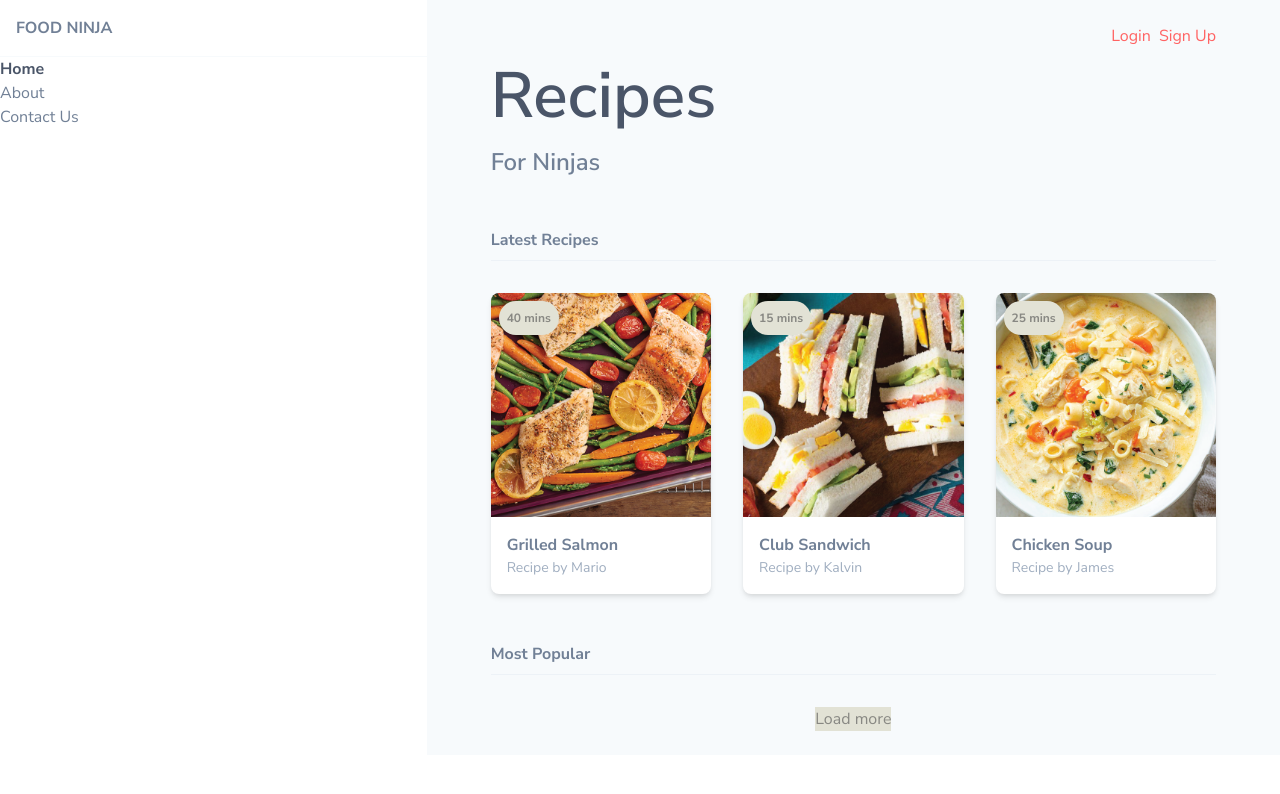
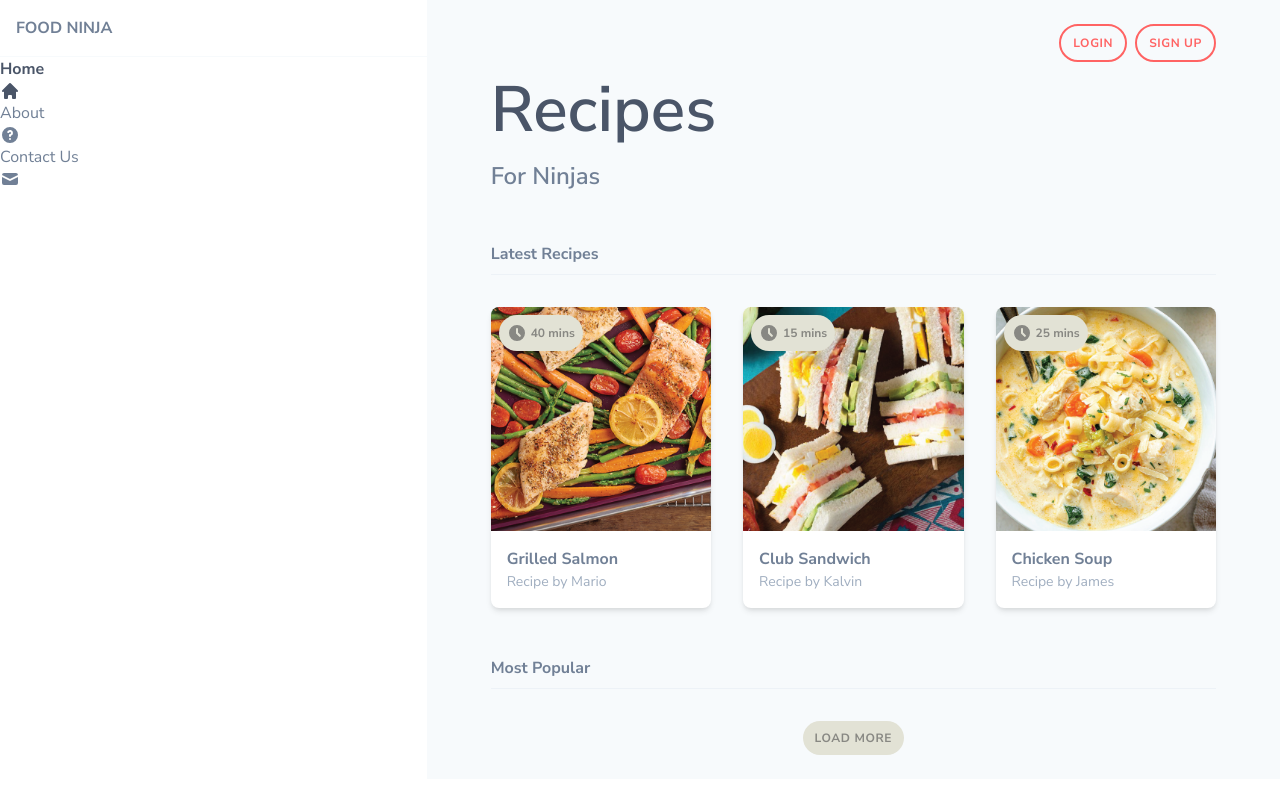
Before and after one commit to robert-laws/practice-aug-2020-react-tailwind-css-app, a React (Create React App) app: page / in a window 1280 px wide. Shown: the top 794 px of the page. Built offline with nearby package versions, Linux system fonts and the light colour scheme.

Commit message:
add buttons and icons

```diff
--- a/src/App.js
+++ b/src/App.js
@@ -15,16 +15,42 @@ function App() {
             <li className='text-gray-700 font-bold'>
               <a href='#home'>
                 <span>Home</span>
+                <svg
+                  viewBox='0 0 20 20'
+                  fill='currentColor'
+                  className='home w-5 h-5'
+                >
+                  <path d='M10.707 2.293a1 1 0 00-1.414 0l-7 7a1 1 0 001.414 1.414L4 10.414V17a1 1 0 001 1h2a1 1 0 001-1v-2a1 1 0 011-1h2a1 1 0 011 1v2a1 1 0 001 1h2a1 1 0 001-1v-6.586l.293.293a1 1 0 001.414-1.414l-7-7z' />
+                </svg>
               </a>
             </li>
             <li>
               <a href='#about'>
                 <span>About</span>
+                <svg
+                  viewBox='0 0 20 20'
+                  fill='currentColor'
+                  className='question-mark-circle w-5 h-5'
+                >
+                  <path
+                    fillRule='evenodd'
+                    d='M18 10a8 8 0 11-16 0 8 8 0 0116 0zm-8-3a1 1 0 00-.867.5 1 1 0 11-1.731-1A3 3 0 0113 8a3.001 3.001 0 01-2 2.83V11a1 1 0 11-2 0v-1a1 1 0 011-1 1 1 0 100-2zm0 8a1 1 0 100-2 1 1 0 000 2z'
+                    clipRule='evenodd'
+                  />
+                </svg>
               </a>
             </li>
             <li>
               <a href='#contact'>
                 <span>Contact Us</span>
+                <svg
+                  viewBox='0 0 20 20'
+                  fill='currentColor'
+                  className='mail w-5 h-5'
+                >
+                  <path d='M2.003 5.884L10 9.882l7.997-3.998A2 2 0 0016 4H4a2 2 0 00-1.997 1.884z' />
+                  <path d='M18 8.118l-8 4-8-4V14a2 2 0 002 2h12a2 2 0 002-2V8.118z' />
+                </svg>
               </a>
             </li>
           </ul>
@@ -34,10 +60,16 @@ function App() {
 
       <main className='px-16 py-6 bg-gray-100 md:col-span-2'>
         <div className='flex justify-center md:justify-end'>
-          <a href='#login' className='text-primary'>
+          <a
+            href='#login'
+            className='text-primary btn border-primary md:border-2'
+          >
             Login
           </a>
-          <a href='#sign-up' className='text-primary ml-2'>
+          <a
+            href='#sign-up'
+            className='text-primary btn border-primary md:border-2 ml-2'
+          >
             Sign Up
           </a>
         </div>
@@ -65,8 +97,19 @@ function App() {
                   Recipe by Mario
                 </span>
               </div>
-              <div className='badge'>
-                <span>40 mins</span>
+              <div className='badge flex items-center'>
+                <svg
+                  viewBox='0 0 20 20'
+                  fill='currentColor'
+                  class='clock w-5 h-5'
+                >
+                  <path
+                    fill-rule='evenodd'
+                    d='M10 18a8 8 0 100-16 8 8 0 000 16zm1-12a1 1 0 10-2 0v4a1 1 0 00.293.707l2.828 2.829a1 1 0 101.415-1.415L11 9.586V6z'
+                    clip-rule='evenodd'
+                  ></path>
+                </svg>
+                <span className='ml-1'>40 mins</span>
               </div>
             </div>
             <div className='card mb-4 lg:mb-0'>
@@ -81,8 +124,19 @@ function App() {
                   Recipe by Kalvin
                 </span>
               </div>
-              <div className='badge'>
-                <span>15 mins</span>
+              <div className='badge flex items-center'>
+                <svg
+                  viewBox='0 0 20 20'
+                  fill='currentColor'
+                  class='clock w-5 h-5'
+                >
+                  <path
+                    fill-rule='evenodd'
+                    d='M10 18a8 8 0 100-16 8 8 0 000 16zm1-12a1 1 0 10-2 0v4a1 1 0 00.293.707l2.828 2.829a1 1 0 101.415-1.415L11 9.586V6z'
+                    clip-rule='evenodd'
+                  ></path>
+                </svg>
+                <span className='ml-1'>15 mins</span>
               </div>
             </div>
             <div className='card'>
@@ -97,8 +151,19 @@ function App() {
                   Recipe by James
                 </span>
               </div>
-              <div className='badge'>
-                <span>25 mins</span>
+              <div className='badge flex items-center'>
+                <svg
+                  viewBox='0 0 20 20'
+                  fill='currentColor'
+                  class='clock w-5 h-5'
+                >
+                  <path
+                    fill-rule='evenodd'
+                    d='M10 18a8 8 0 100-16 8 8 0 000 16zm1-12a1 1 0 10-2 0v4a1 1 0 00.293.707l2.828 2.829a1 1 0 101.415-1.415L11 9.586V6z'
+                    clip-rule='evenodd'
+                  ></path>
+                </svg>
+                <span className='ml-1'>25 mins</span>
               </div>
             </div>
           </div>
@@ -110,7 +175,9 @@ function App() {
           <div className='mt-8'>{/* cards go here */}</div>
 
           <div className='flex justify-center'>
-            <div className='bg-secondary-100 text-secondary-200'>Load more</div>
+            <div className='btn bg-secondary-100 text-secondary-200'>
+              Load more
+            </div>
           </div>
         </div>
       </main>
--- a/src/assets/tailwind.css
+++ b/src/assets/tailwind.css
@@ -4,7 +4,7 @@
 @tailwind components;
 @tailwind utilities;
 
-.btn {
+/* .btn {
   @apply font-bold py-2 px-4 rounded;
 }
 
@@ -14,7 +14,7 @@
 
 .btn-blue:hover {
   @apply bg-blue-800;
-}
+} */
 
 .card {
   @apply bg-white rounded-lg overflow-hidden shadow-md relative;
@@ -23,3 +23,7 @@
 .badge {
   @apply bg-secondary-100 text-secondary-200 text-xs font-bold rounded-full p-2 absolute top-0 ml-2 mt-2;
 }
+
+.btn {
+  @apply rounded-full py-2 px-3 uppercase text-xs font-bold cursor-pointer tracking-wider;
+}
```
Also changed, not shown: src/assets/main.css.
